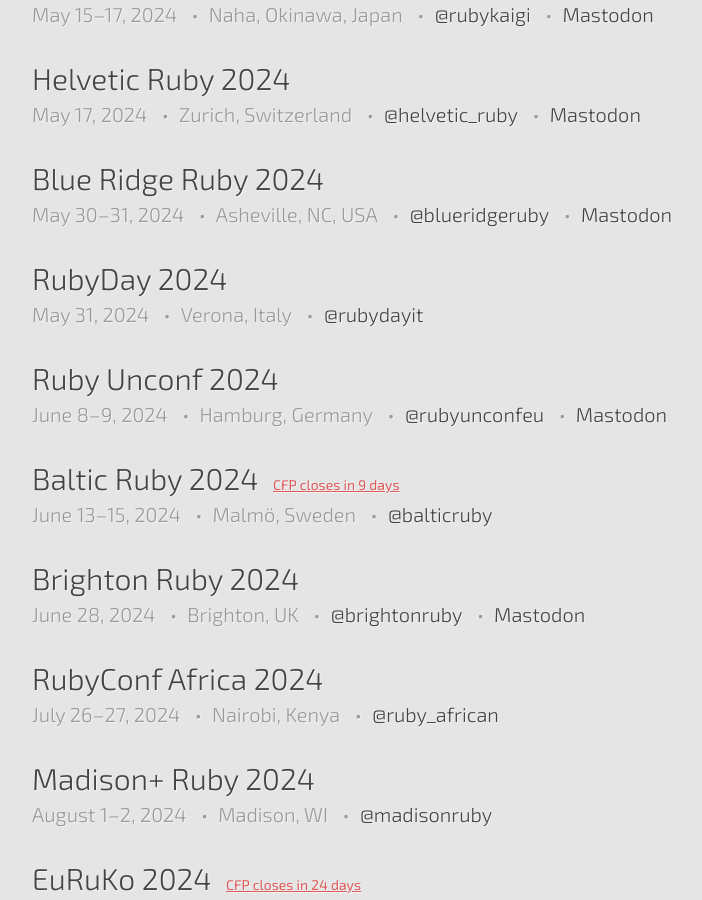
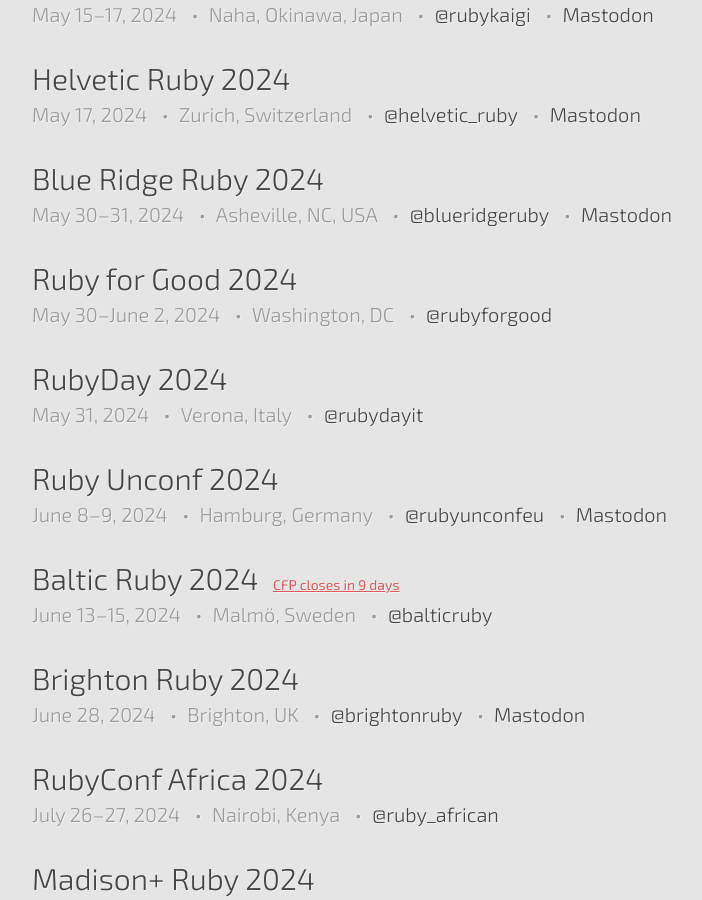
Before and after one commit to ruby-conferences/ruby-conferences.github.io, a Jekyll site: the page built from index.html, in a window 1280 px wide and 900 px high, scrolled down 1202 px. Shown: the whole window, without its empty margins (208-910 px from the left). Built offline with Jekyll 4.4.1, drawn with Linux system fonts in a browser that asks for light colours.

Commit message:
Add Ruby for Good 2024 (#587)
Taking place May 30th to June 2nd, 2024 near Washington, DC

https://rubyforgood.org/events

```diff
--- a/_data/conferences.yml
+++ b/_data/conferences.yml
@@ -2622,3 +2622,10 @@
   url: https://rubyconf.org
   twitter: rubyconf
   mastodon: https://ruby.social/@rubyconf
+
+- name: Ruby for Good 2024
+  location: Washington, DC
+  start_date: 2024-05-30
+  end_date: 2024-06-02
+  url: https://rubyforgood.org/events
+  twitter: rubyforgood
```
